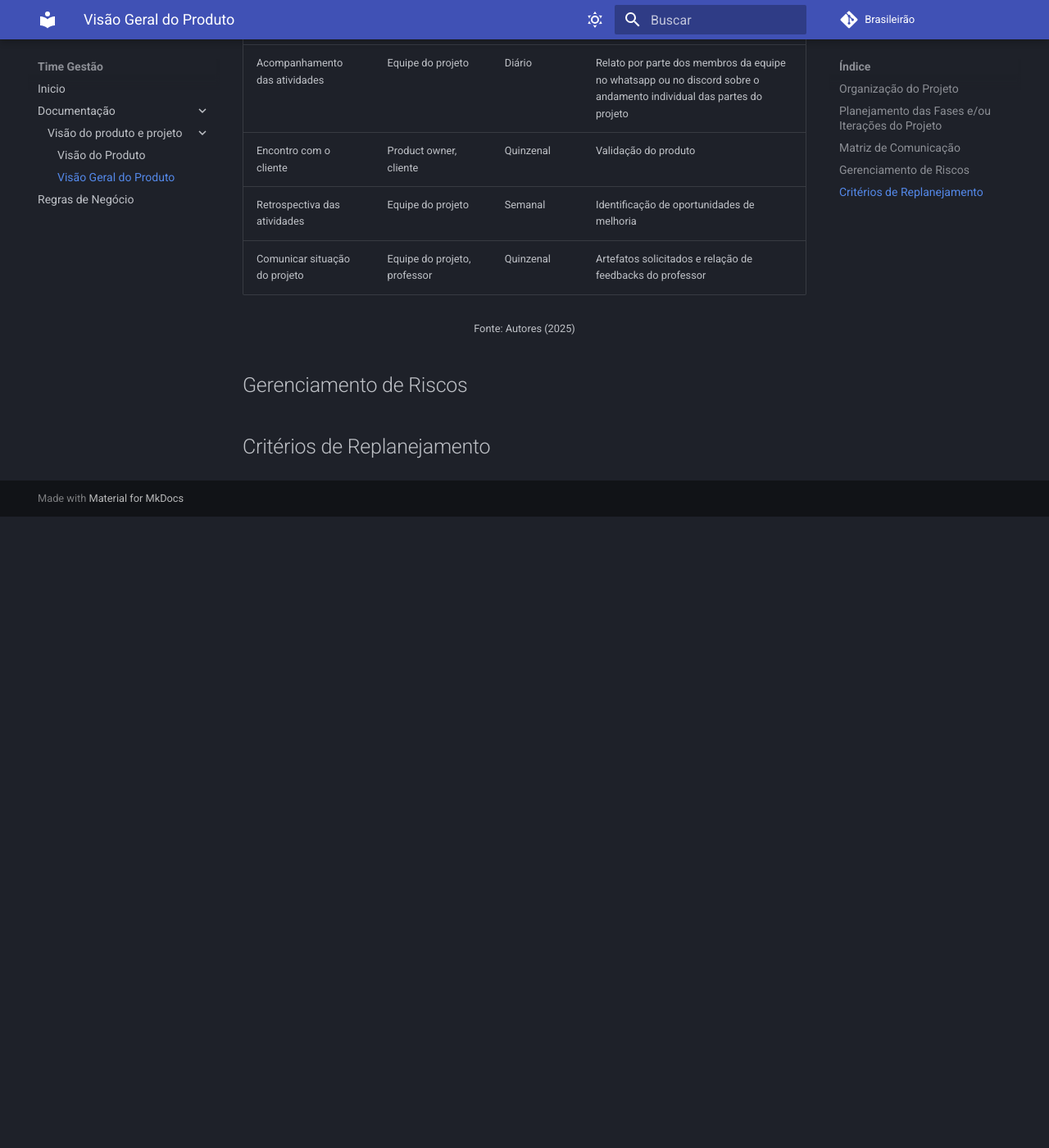
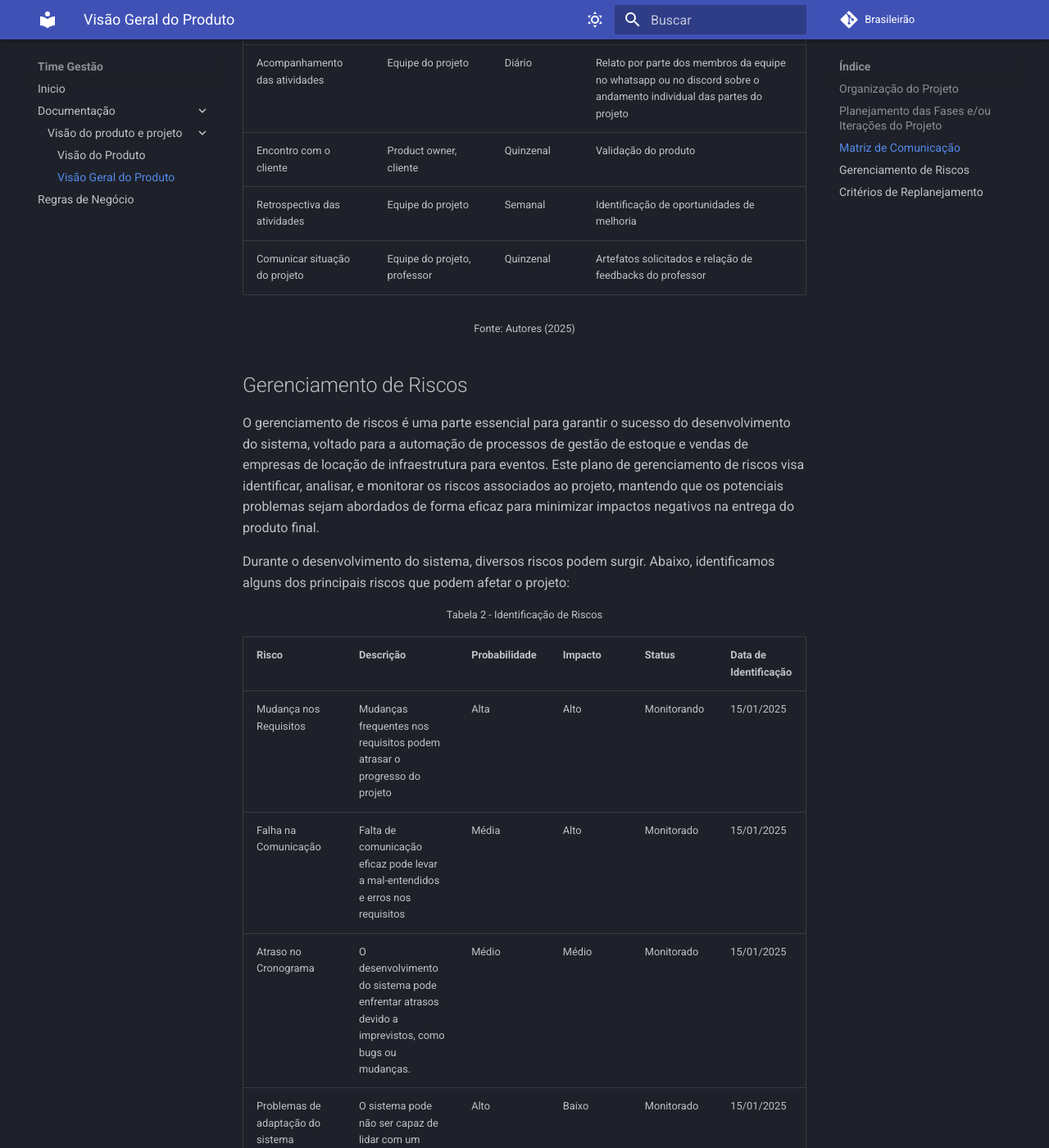
Before and after one commit to FGA-REQ/2024.2-Brasileirao, an MkDocs documentation site: the page built from docs/doc-visao/2.visao-geral-produto.md, in a window 1280 px wide and 1400 px high, scrolled down 1298 px. Shown: the whole window at 82% size. Built offline with MkDocs 1.6.1 and Material for MkDocs 9.7.7, drawn with Linux system fonts in a browser that asks for light colours; nearby versions of some CDN libraries; comment, search, counter and statistics services are not loaded; before the commit the page ends 1928 px from its top, so only the background shows below that; some of the changed text lies outside the part shown.

Commit message:
Update 2.visao-geral-produto.md

```diff
--- a/docs/doc-visao/2.visao-geral-produto.md
+++ b/docs/doc-visao/2.visao-geral-produto.md
@@ -34,4 +34,38 @@ _Esta seção descreve a estratégia de comunicação adotada para monitoramento
 
 ## Gerenciamento de Riscos
 
+O gerenciamento de riscos é uma parte essencial para garantir o sucesso do desenvolvimento do
+sistema, voltado para a automação de processos de gestão de estoque e vendas de
+empresas de locação de infraestrutura para eventos. Este plano de gerenciamento de riscos visa
+identificar, analisar, e monitorar os riscos associados ao projeto, mantendo que os
+potenciais problemas sejam abordados de forma eficaz para minimizar impactos negativos na
+entrega do produto final.
+
+Durante o desenvolvimento do sistema, diversos riscos podem surgir. Abaixo, identificamos alguns
+dos principais riscos que podem afetar o projeto:
+
+<p style="display: flex; justify-content: center; font-size: 0.8em">Tabela 2 -  Identificação de Riscos</p>
+
+| Risco   | Descrição |   Probabilidade   | Impacto           | Status | Data de Identificação     |
+|------------------------|---------------|--------------|-------------------|--------------|-------------|
+| Mudança nos Requisitos |Mudanças frequentes nos requisitos podem atrasar o progresso do projeto| Alta | Alto   | Monitorando | 15/01/2025  |
+| Falha na Comunicação   |Falta de comunicação eficaz pode levar a mal-entendidos e erros nos requisitos |Média |Alto | Monitorado | 15/01/2025 |
+| Atraso no Cronograma   |O desenvolvimento do sistema pode enfrentar atrasos devido a imprevistos, como bugs ou mudanças.| Médio | Médio | Monitorado|15/01/2025  |
+| Problemas de adaptação do sistema |O sistema pode não ser capaz de lidar com um grande volume de dados| Alto     | Baixo  | Monitorado  | 15/01/2025  |
+| Falta de definição nas funcionalidades| A definição de requisitos pode ser mal entendida, resultando mal funcionamento| Alto|Médio|Monitorado| 15/01/2025  |
+| Desempenho insatisfatório do sistema|O sistema pode serineficiente, prejudicando a experiência do usuário| Médio| Médio  | Monitorado  | 15/01/2025  |
+
+<p style="display: flex; justify-content: center; font-size: 0.8em; margin-top: 0">Fonte: Autores (2025)</p>
+
+**Monitoramento e Controle de Riscos:**
+
+O monitoramento contínuo dos riscos será realizado durante todas as fases do desenvolvimento do
+sistema. Reuniões com a equipe serão realizadas para avaliar os riscos e garantir que as ações tomadas sejam eficazes.
+
+**Encerramento do Gerenciamento de Riscos:**
+
+Após a conclusão do projeto, será realizada uma revisão final para avaliar a eficácia das ações adotadas. Essa análise permitirá identificar lições aprendidas e pontos de melhoria que poderão ser aplicados em projetos futuros, contribuindo para o aperfeiçoamento
+contínuo das práticas de desenvolvimento e gestão de riscos.
+
+
 ## Critérios de Replanejamento
```
